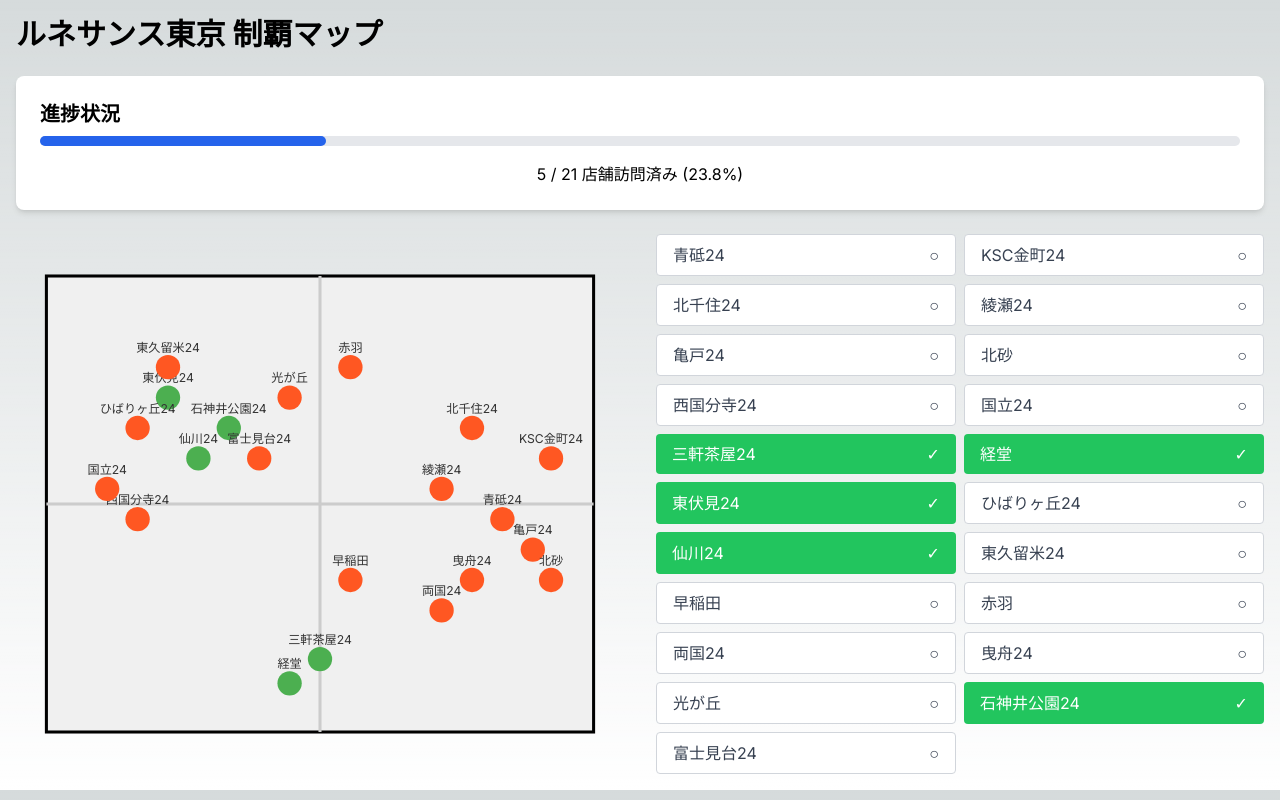
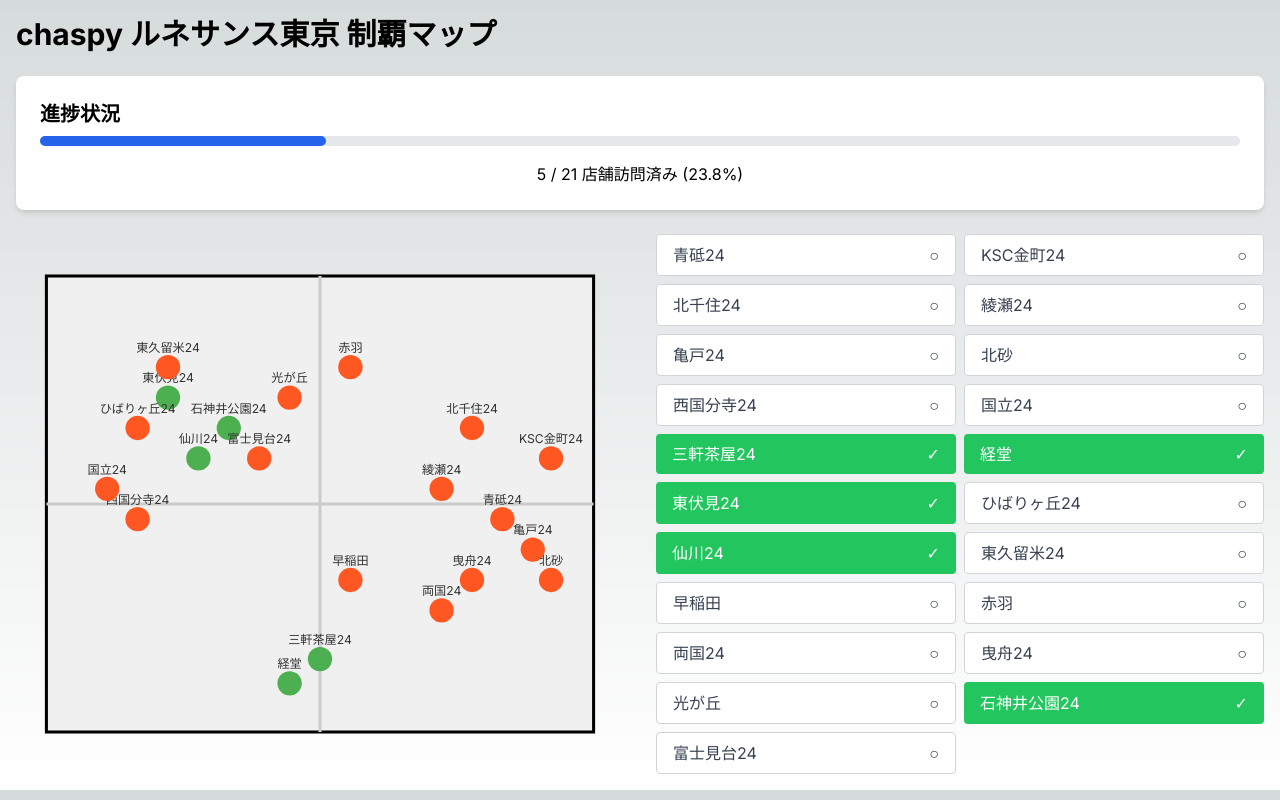
Before and after one commit to chaspy/rune.chaspy.me, a Next.js app: page / in a window 1280 px wide. Built offline with nearby package versions, Linux system fonts and the light colour scheme.

Commit message:
Fix title

```diff
--- a/src/app/page.tsx
+++ b/src/app/page.tsx
@@ -56,7 +56,9 @@
 
   return (
     <div className="container mx-auto p-4">
-      <h1 className="text-3xl font-bold mb-6">ルネサンス東京 制覇マップ</h1>
+      <h1 className="text-3xl font-bold mb-6">
+        chaspy ルネサンス東京 制覇マップ
+      </h1>
       {showAlert && (
         <div
           className="bg-yellow-100 border-l-4 border-yellow-500 text-yellow-700 p-4 mb-4"
```
